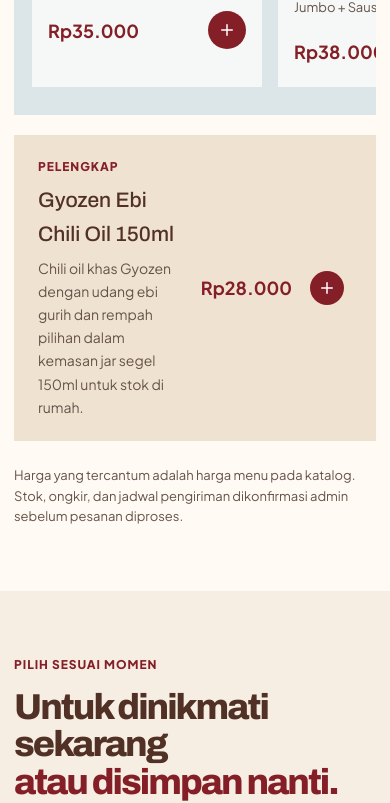
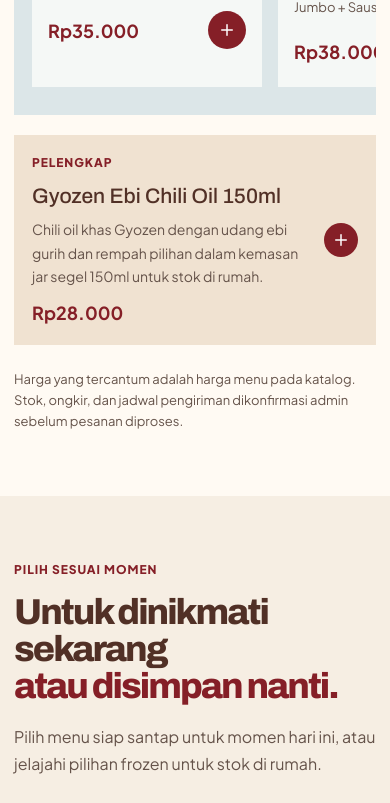
Before and after one commit to arsepladisar08-lab/LP-Dimsum-Gyoza, a React (Vite) app: page / in a window 390 px wide. Shown: the part 3118-3921 px from the top of the page. Built offline with nearby package versions, Linux system fonts and the light colour scheme.

Commit message:
Keep new summary modules within narrow mobile viewport

```diff
--- a/src/index.css
+++ b/src/index.css
@@ -385,6 +385,12 @@
   .toast { bottom: calc(84px + env(safe-area-inset-bottom)); }
 }
 @media (max-width: 390px) {
+  .condiment-row { grid-template-columns: minmax(0,1fr) auto; gap: 10px; padding: 18px; }
+  .condiment-row > strong { grid-column: 1; }
+  .condiment-row .menu-add-button { grid-column: 2; grid-row: 1 / span 2; }
+  .portion-planner { grid-template-columns: 1fr; }
+  .portion-result { grid-column: 1; align-items: flex-start; flex-direction: column; gap: 4px; }
+  .portion-result span { text-align: left; }
   .container-custom { width: calc(100% - 28px); }
   .brand-wordmark { font-size: 15px; }
   .brand-wordmark small { font-size: 7px; }
```
